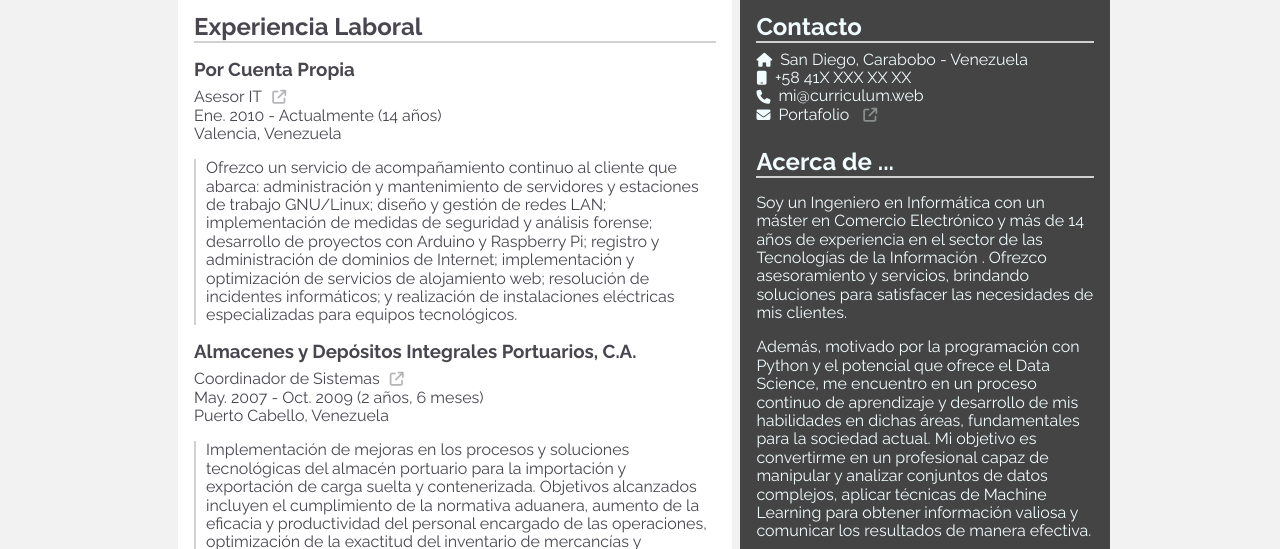
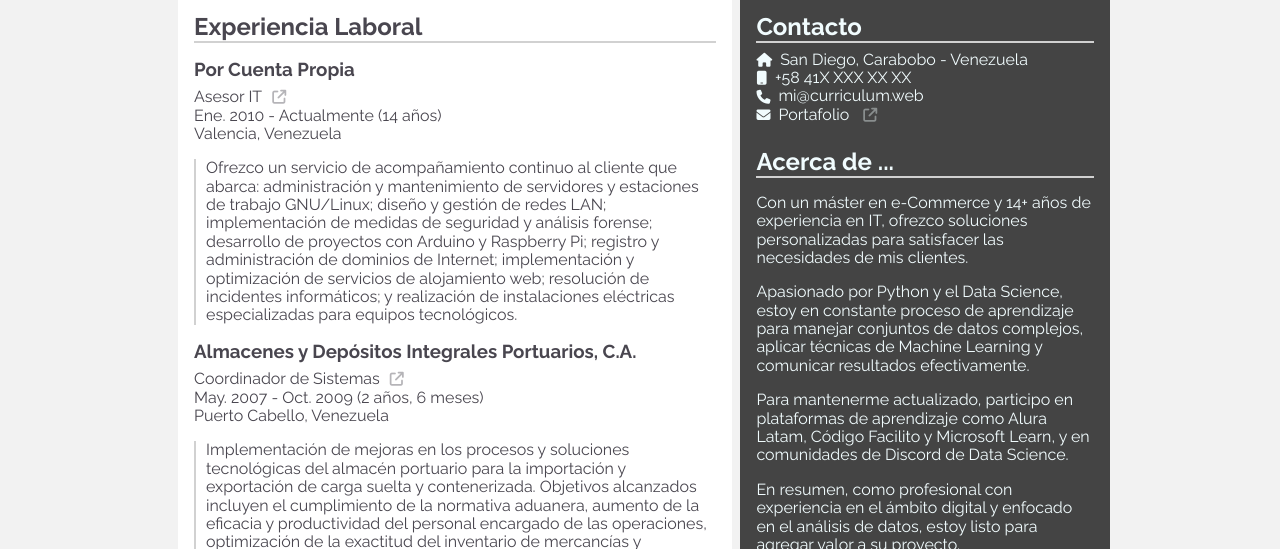
Before and after one commit to azocarone/curriculum-vitae-jose-azocar, a plain HTML site: page es/index.html in a window 1280 px wide. Shown: the part 251-800 px from the top of the page. Drawn offline with Linux system fonts and the light colour scheme.

Commit message:
Actualización del Curriculum

```diff
--- a/es/index.html
+++ b/es/index.html
@@ -119,16 +119,16 @@
       <section class="main__section">
         <h2 class="main__section-title">Acerca de ...</h2>
         <p class="main__section-paragraph">
-          Soy un Ingeniero en Informática con un máster en Comercio Electrónico y más de 14 años de experiencia en el sector de las Tecnologías de la Información . Ofrezco asesoramiento y servicios, brindando soluciones para satisfacer las necesidades de mis clientes.
+          Con un máster en e-Commerce y 14+ años de experiencia en IT, ofrezco soluciones personalizadas para satisfacer las necesidades de mis clientes.
         </p>
         <p class="main__section-paragraph">
-          Además, motivado por la programación con Python y el potencial que ofrece el Data Science, me encuentro en un proceso continuo de aprendizaje y desarrollo de mis habilidades en dichas áreas, fundamentales para la sociedad actual. Mi objetivo es convertirme en un profesional capaz de manipular y analizar conjuntos de datos complejos, aplicar técnicas de Machine Learning para obtener información valiosa y comunicar los resultados de manera efectiva.
+          Apasionado por Python y el Data Science, estoy en constante proceso de aprendizaje para manejar conjuntos de datos complejos, aplicar técnicas de Machine Learning y comunicar resultados efectivamente.
         </p>
         <p class="main__section-paragraph">
-          Por ello, me mantengo actualizado a través de plataformas de aprendizaje como Alura Latam, Código Facilito y Microsoft Learn, y participo activamente en comunidades de Discord de Data Science para aprender y compartir conocimientos.
+          Para mantenerme actualizado, participo en plataformas de aprendizaje como Alura Latam, Código Facilito y Microsoft Learn, y en comunidades de Discord de Data Science.
         </p>
         <p class="main__section-paragraph">
-          En definitiva, si requiere un profesional con experiencia en el ámbito digital y con un enfoque en análisis de datos, no dude en contactarme. Estoy seguro de que puedo aportar valor a su proyecto.
+          En resumen, como profesional con experiencia en el ámbito digital y enfocado en el análisis de datos, estoy listo para agregar valor a su proyecto.
         </p>
       </section>
       <!-- 5 -->
```
Also changed, not shown: en/index.html (+4 -4 lines).
